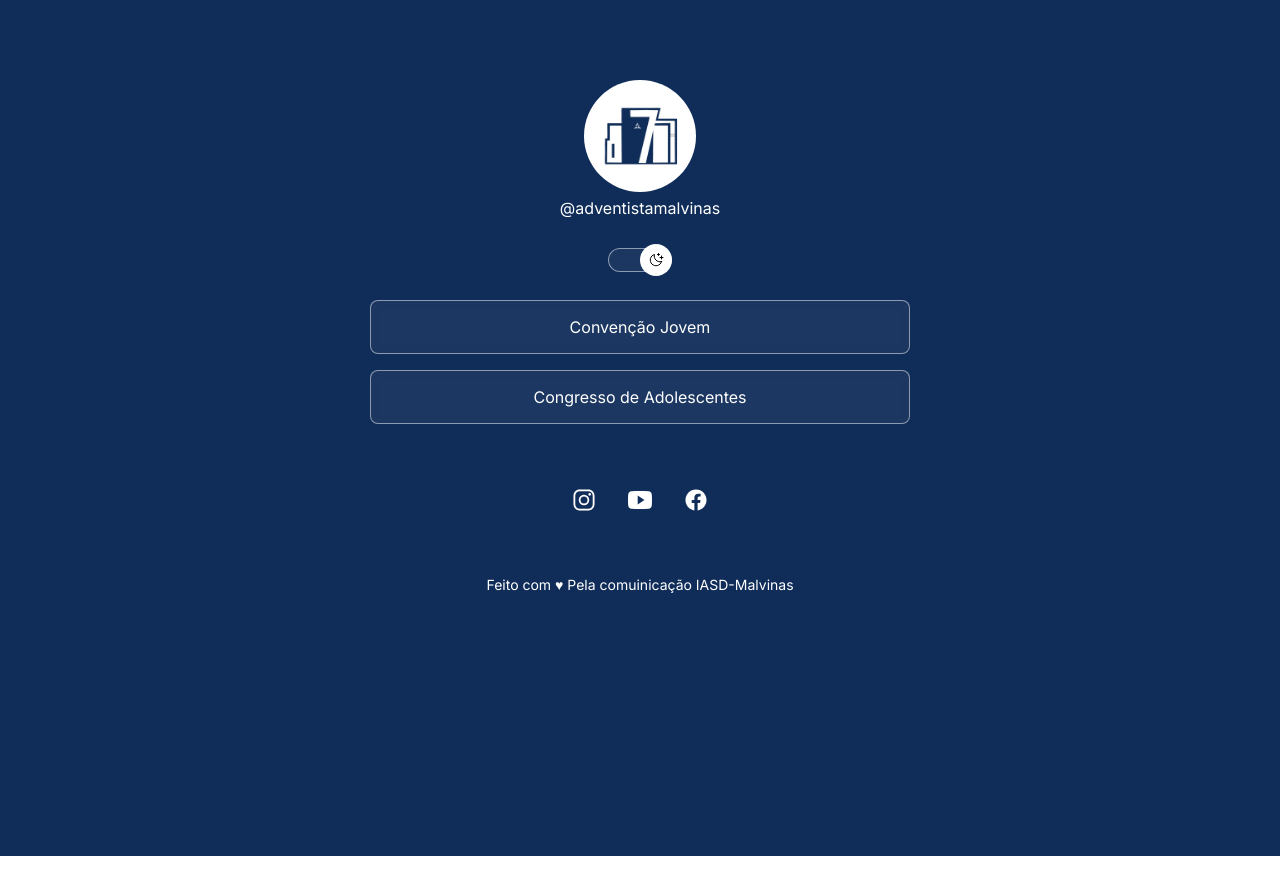
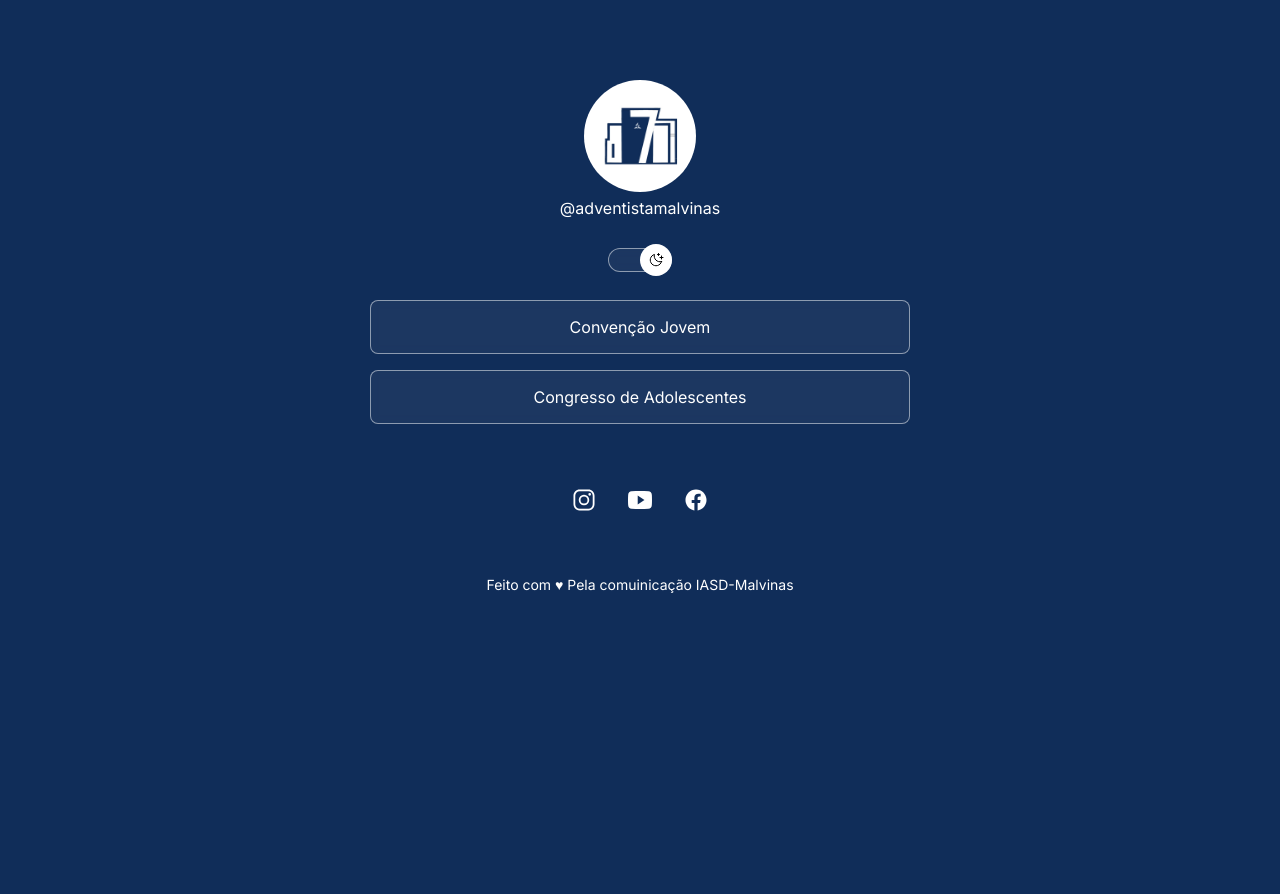
Before and after one commit to IASD-MALVINAS/Linktree, a plain HTML site: page index.html in a window 1280 px wide. Before the commit the page ends 856 px from the top, so only its background shows below. Drawn offline with nearby package versions, Linux system fonts and the light colour scheme; files whose address does not match are found by name.

Commit message:
Update style.css

```diff
--- a/style.css
+++ b/style.css
@@ -30,7 +30,7 @@
     background-repeat: no-repeat;
     background-position: top center;
     background-size: cover;
-    height: 100vh;
+    height: 2000px;
   }
   body * {
     font-family: "Inter", sans-serif;
```
